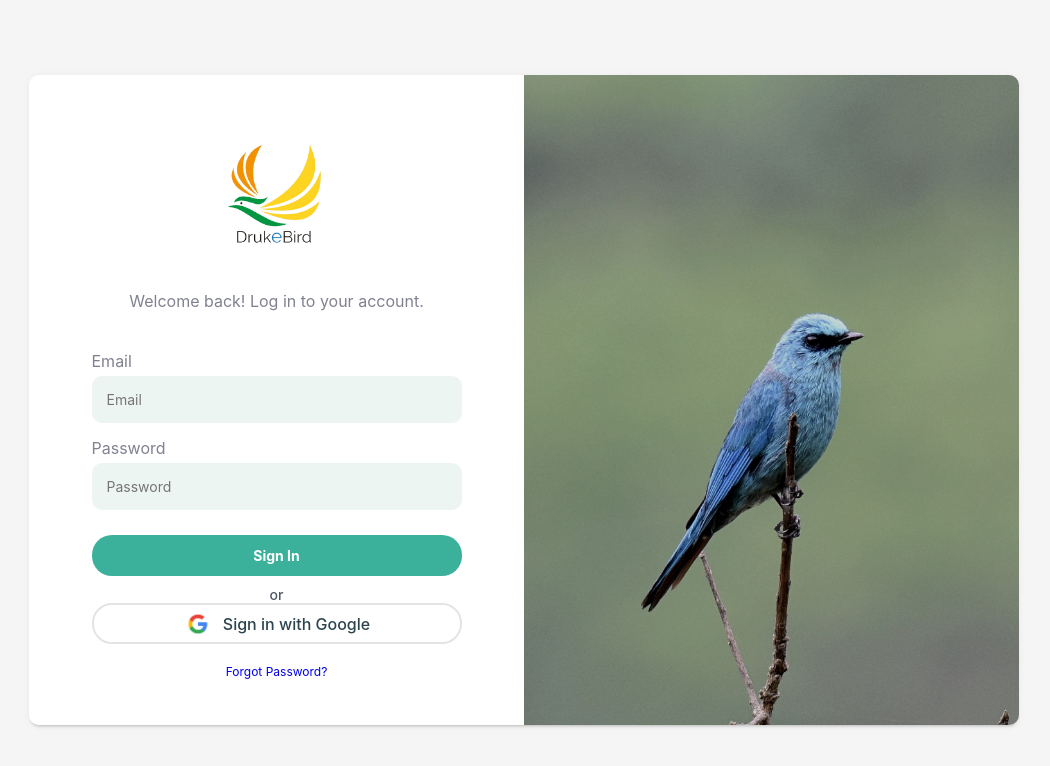
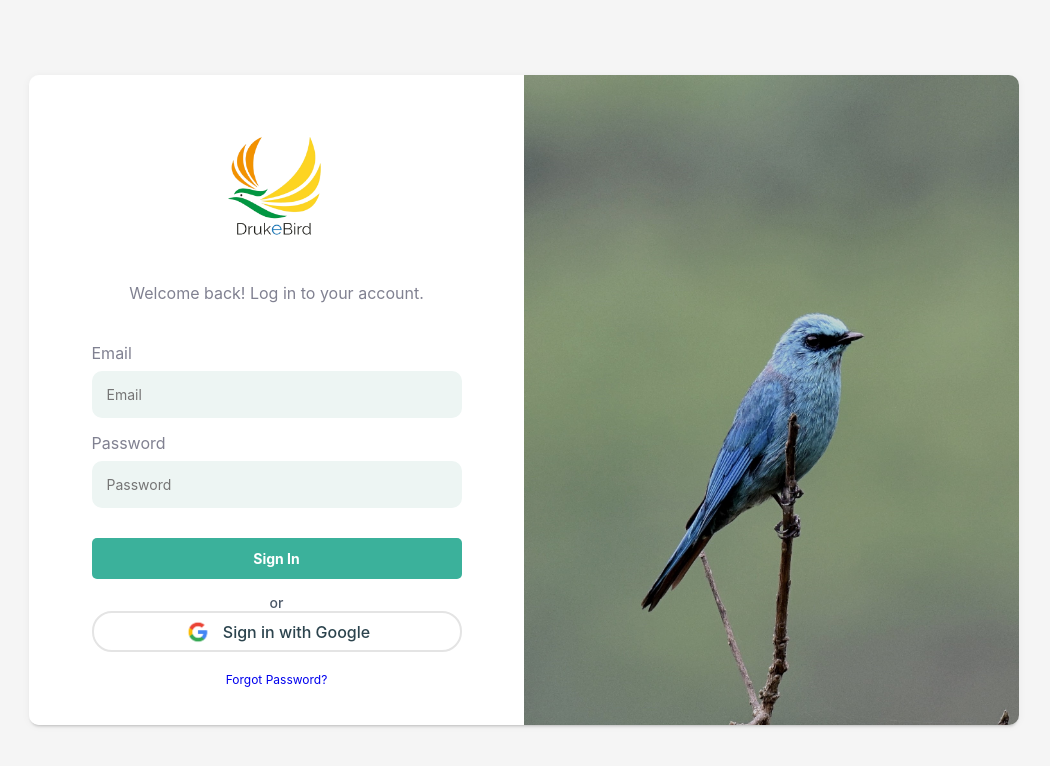
Before and after one commit to Ugyenwangdi/Druk-eBird, a React (Create React App) app in the folder client/: page /login in a window 1280 px wide. Shown: the top 766 px of the page, without its empty margins (116-1166 px from the left). Built offline with nearby package versions, Linux system fonts and the light colour scheme; no server answers.

Commit message:
fix button radius

```diff
--- a/client/src/components/Sidebar.jsx
+++ b/client/src/components/Sidebar.jsx
@@ -4,7 +4,7 @@ import { NavLink } from "react-router-dom";
 
 import axios from "axios";
 
-function Sidebar({ user, googleUser, showSidebar, closeSidebar }) {
+function Sidebar({ showSidebar, closeSidebar }) {
   // console.log("user: ", user);
 
   // handling the clicked menu item
--- a/client/src/pages/password-reset.jsx
+++ b/client/src/pages/password-reset.jsx
@@ -56,7 +56,7 @@ const PasswordReset = () => {
       {validUrl ? (
         <div className="password_reset_container">
           <form className="form_contain" onSubmit={handleSubmit}>
-            <h1>Add New Password</h1>
+            <h1 style={{ marginTop: "10px" }}>Add New Password</h1>
             <input
               type="password"
               placeholder="Password"
--- a/client/src/pages/settings.jsx
+++ b/client/src/pages/settings.jsx
@@ -121,6 +121,8 @@ function Settings() {
     e.preventDefault();
     try {
       setLoading(true);
+
+      if (!currentUser.googleId) {
         // add your JWT token to the headers object
         const headers = {
           Authorization: `Bearer ${token}`,
@@ -140,6 +142,9 @@ function Settings() {
         setCurrentUser(data);
         setMsg(res.data.message);
         console.log(res.data.message);
+      } else {
+        setError("You cannot update your google account");
+      }
     } catch (error) {
       if (
         error.response &&
--- a/client/src/pages/update-password.jsx
+++ b/client/src/pages/update-password.jsx
@@ -36,6 +36,8 @@ const UpdatePassword = () => {
     e.preventDefault();
     try {
       setIsLoading(true);
+
+      if (!currentUser.googleId) {
         const url = `${process.env.REACT_APP_API_URL}/users/${currentUser.id}/update-password`;
         const headers = {
           Authorization: `Bearer ${token}`,
@@ -52,6 +54,9 @@ const UpdatePassword = () => {
         setMsg(data.message);
         setError("");
         window.location = "/login";
+      } else {
+        setError("You cannot update your google account");
+      }
     } catch (error) {
       if (
         error.response &&
@@ -74,7 +79,7 @@ const UpdatePassword = () => {
     <Fragment>
       <div className="password_reset_container">
         <form className="form_contain" onSubmit={handleSubmit}>
-          <h1>Update Password</h1>
+          <h1 style={{ margin: "15px 0" }}>Update Password</h1>
           <input
             type="password"
             placeholder="Old Password"
--- a/client/src/styles/passwordreset.css
+++ b/client/src/styles/passwordreset.css
@@ -25,7 +25,7 @@
   padding: 15px;
   border-radius: 10px;
   background-color: #edf5f3;
-  margin: 5px 0;
+  margin-top: 8px;
   font-size: 14px;
 }
 
@@ -35,12 +35,12 @@
   padding: 12px 0;
   background-color: #3bb19b;
   color: white;
-  border-radius: 20px;
+  border-radius: 5px;
   width: 100%;
   font-weight: bold;
   font-size: 14px;
   cursor: pointer;
-  margin: 10px auto;
+  margin: 15px auto;
 }
 
 .error_msg,
--- a/client/src/styles/settings.css
+++ b/client/src/styles/settings.css
@@ -183,7 +183,7 @@ body {
 .deleteBtn {
   padding: 6px 12px;
   font-size: 14px;
-  border-radius: 3rem;
+  border-radius: 5px;
   color: #a90b0b;
   background-color: white;
   border: solid 1px #a90b0b;
@@ -194,7 +194,7 @@ body {
 .editBtn {
   padding: 6px 12px;
   font-size: 14px;
-  border-radius: 3rem;
+  border-radius: 5px;
   color: #136d66;
   background-color: white;
   border: solid 1px #136d66;
--- a/client/src/styles/signup.css
+++ b/client/src/styles/signup.css
@@ -82,7 +82,7 @@
   outline: none;
   padding: 12px 0;
   background-color: white;
-  border-radius: 20px;
+  border-radius: 5px;
   width: 370px;
   font-weight: bold;
   font-size: 14px;
```
Lines whose indentation alone changed are shown as unchanged.
